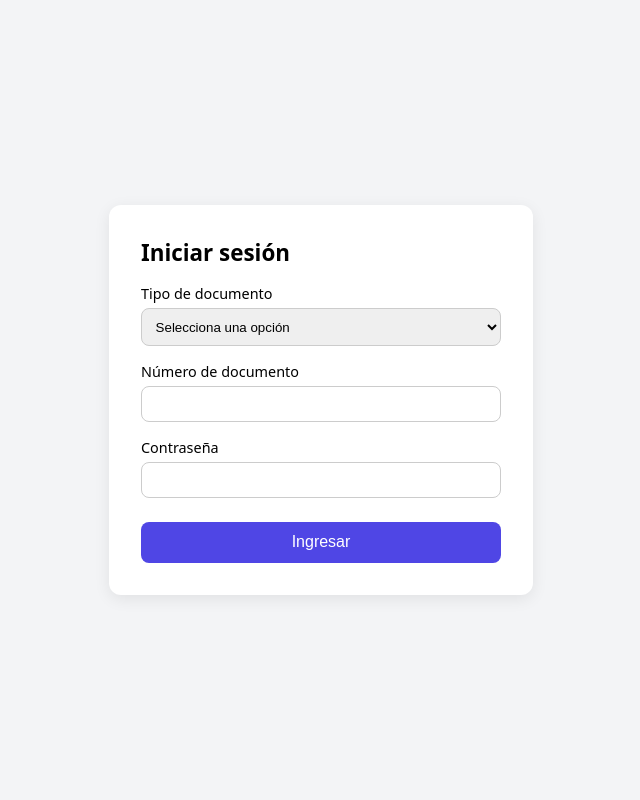
After one commit to J-Yugue777/Actas, a Flask app: page /login in a window 1280 px wide. The commit adds this page. Shown: the whole page, without its empty margins (319-959 px from the left). Run offline with Flask 3, Linux system fonts and the light colour scheme; data that the repository does not hold is empty; some libraries are stand-ins or nearby versions.

Commit message:
Layer_003

```diff
--- a/app.py
+++ b/app.py
@@ -7,13 +7,14 @@ import psycopg2  # Permite conectarse y trabajar con bases de datos PostgreSQL
 from psycopg2.extras import RealDictCursor  # Devuelve los resultados de las consultas como diccionarios (clave: valor)
 import os  # Permite acceder a variables del sistema y manejar rutas de archivos
 from datetime import datetime , timedelta
- # Sirve para trabajar con fechas y horas
+# Sirve para trabajar con fechas y horas
 import vt
 import time
 import requests #sirve para el API
 from werkzeug.utils import secure_filename
 from dotenv import load_dotenv
 from authlib.integrations.flask_client import OAuth
+from functools import wraps
 
 load_dotenv()
 
@@ -33,8 +34,6 @@ DB_CONFIG = {
     # 'port': int(os.getenv())
 
 }
-
-
 #***********concexion a la base de datos***********
 def conectar_bd():
     """Crea y devuelve una conexión a la base de datos PostgreSQL usando `DB_CONFIG`."""
@@ -44,6 +43,76 @@ def conectar_bd():
     except psycopg2.Error as e:
         print(f"Error al conectar a la base de datos: {e}")
         return None
+
+
+def obtener_tipos_documento():
+    """Trae las opciones del desplegable desde la base de datos."""
+    with conectar_bd() as conn, conn.cursor(cursor_factory=RealDictCursor) as cur:
+        cur.execute("SELECT id, nombre FROM tipos_documento ORDER BY nombre;")
+        return cur.fetchall()
+
+
+def validar_usuario(tipo_documento_id, numero_documento, password):
+    """Devuelve el usuario si las credenciales son correctas; si no, None."""
+    with conectar_bd() as conn, conn.cursor(cursor_factory=RealDictCursor) as cur:
+        cur.execute(
+            """
+            SELECT id, numero_documento, password_hash
+            FROM usuarios
+            WHERE tipo_documento_id = %s AND numero_documento = %s;
+            """,
+            (tipo_documento_id, numero_documento),
+        )
+        usuario = cur.fetchone()
+
+    if usuario and check_password_hash(usuario["password_hash"], password):
+        return usuario
+    return None
+
+
+def login_requerido(vista):
+    @wraps(vista)
+    def envoltura(*args, **kwargs):
+        if "usuario_id" not in session:
+            return redirect(url_for("login"))
+        return vista(*args, **kwargs)
+    return envoltura
+
+
+@app.route("/", methods=["GET", "POST"])
+@app.route("/login", methods=["GET", "POST"])
+def login():
+    if request.method == "POST":
+        tipo_documento_id = request.form.get("tipo_documento", "").strip()
+        numero_documento = request.form.get("numero_documento", "").strip()
+        password = request.form.get("password", "")
+
+        if not (tipo_documento_id and numero_documento and password):
+            flash("Por favor completa todos los campos.")
+        else:
+            usuario = validar_usuario(tipo_documento_id, numero_documento, password)
+            if usuario:
+                session.clear()
+                session["usuario_id"] = usuario["id"]
+                return redirect(url_for("inicio"))
+            # Mensaje genérico: no revela cuál dato falló
+            flash("Documento o contraseña incorrectos.")
+
+    return render_template("login.html", tipos_documento=obtener_tipos_documento())
+
+
+@app.route("/inicio")
+@login_requerido
+def inicio():
+    return render_template("inicio.html")
+
+
+@app.route("/logout")
+def logout():
+    session.clear()
+    return redirect(url_for("login"))
+
+
 
 
 #***********RUTAS DE VISTAS***********
--- /dev/null
+++ b/templates/Login.html
@@ -0,0 +1,42 @@
+<!DOCTYPE html>
+<html lang="es">
+<head>
+  <meta charset="UTF-8">
+  <meta name="viewport" content="width=device-width, initial-scale=1">
+  <title>Iniciar sesión</title>
+  <style>
+    body { font-family: system-ui, sans-serif; background: #f3f4f6; display: grid; place-items: center; min-height: 100vh; margin: 0; }
+    .card { background: #fff; padding: 2rem; border-radius: 12px; box-shadow: 0 4px 16px rgba(0,0,0,.08); width: 100%; max-width: 360px; }
+    h1 { margin-top: 0; font-size: 1.4rem; }
+    label { display: block; margin: 1rem 0 .3rem; font-size: .9rem; }
+    select, input { width: 100%; padding: .6rem; border: 1px solid #ccc; border-radius: 8px; box-sizing: border-box; }
+    button { width: 100%; margin-top: 1.5rem; padding: .7rem; border: 0; border-radius: 8px; background: #4f46e5; color: #fff; font-size: 1rem; cursor: pointer; }
+    .error { background: #fee2e2; color: #991b1b; padding: .6rem; border-radius: 8px; margin-bottom: 1rem; font-size: .9rem; }
+  </style>
+</head>
+<body>
+  <form class="card" method="post">
+    <h1>Iniciar sesión</h1>
+
+    {% with mensajes = get_flashed_messages() %}
+      {% for m in mensajes %}<div class="error">{{ m }}</div>{% endfor %}
+    {% endwith %}
+
+    <label for="tipo_documento">Tipo de documento</label>
+    <select id="tipo_documento" name="tipo_documento" required>
+      <option value="" disabled selected>Selecciona una opción</option>
+      {% for t in tipos_documento %}
+        <option value="{{ t.id }}">{{ t.nombre }}</option>
+      {% endfor %}
+    </select>
+
+    <label for="numero_documento">Número de documento</label>
+    <input id="numero_documento" name="numero_documento" type="text" inputmode="numeric" required>
+
+    <label for="password">Contraseña</label>
+    <input id="password" name="password" type="password" required>
+
+    <button type="submit">Ingresar</button>
+  </form>
+</body>
+</html>
--- a/templates/index.html
+++ b/templates/index.html
@@ -9,7 +9,8 @@
 
 
 <body>
-    <h1>Actas SENA</h1>
+    <a href="{{ url_for('logout') }}">Cerrar sesión</a>
+
 
 </body>
 
```
Also changed, not shown: 1 other file.
